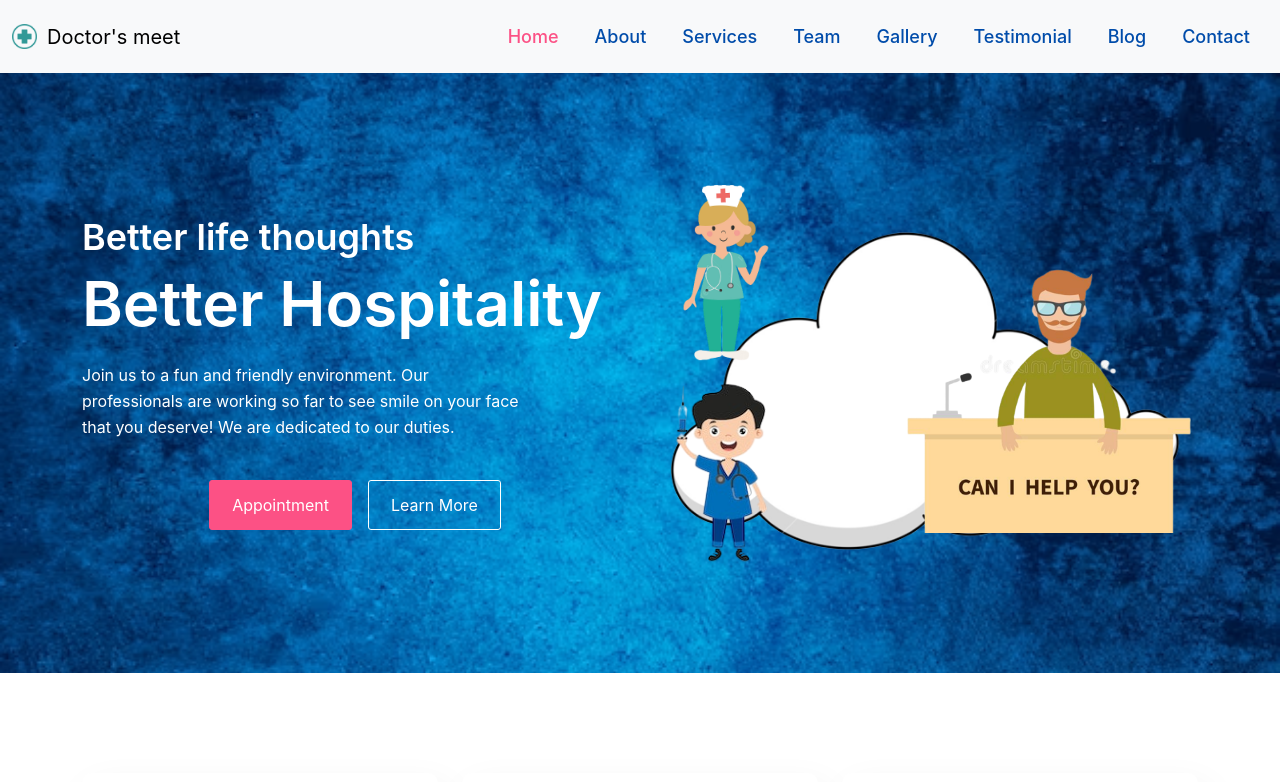
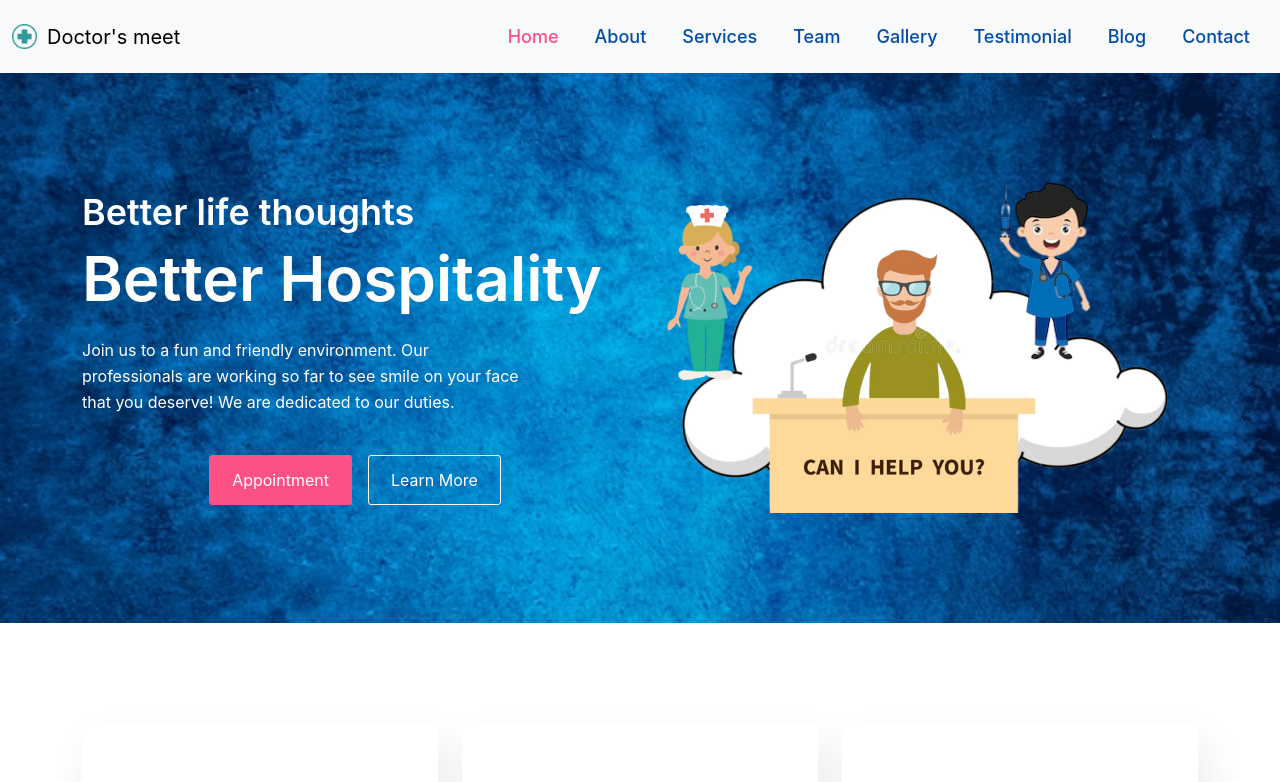
Before and after one commit to Souma-coder/Hospital_app, a React (Create React App) app: page / in a window 1280 px wide. Shown: the top 782 px of the page. Built offline with nearby package versions, Linux system fonts and the light colour scheme.

Commit message:
27th april morning updation

```diff
--- a/src/components/home/home.css
+++ b/src/components/home/home.css
@@ -21,15 +21,60 @@
   justify-content: center;
 }
 
+.banner_wrapper .animate-img {
+  position: absolute;
+  top: 10px;
+  left: 50%;
+  -webkit-transform: translateX(-50%);
+  transform: translateX(-50%);
+  z-index: 22;
+}
+
 .aimg1,
 .aimg2 {
   width: 200px;
 }
 
+.aimg1 {
+  position: absolute;
+  left: -5.6875rem;
+  -webkit-animation-name: movebounce;
+  animation-name: movebounce;
+  -webkit-animation-delay: 100ms;
+  animation-delay: 100ms;
+  -webkit-animation-iteration-count: infinite;
+  animation-iteration-count: infinite;
+  -webkit-animation-timing-function: ease-in-out;
+  animation-timing-function: ease-in-out;
+  -webkit-animation-duration: 2s;
+  animation-duration: 2s;
+  -webkit-animation-direction: alternate;
+  animation-direction: alternate;
+}
+
+.aimg2 {
+  margin-left: 15.5rem;
+  position: relative;
+  bottom: 25px;
+  -webkit-animation-name: movebounce;
+  animation-name: movebounce;
+  -webkit-animation-delay: 200ms;
+  animation-delay: 200ms;
+  -webkit-animation-iteration-count: infinite;
+  animation-iteration-count: infinite;
+  -webkit-animation-timing-function: ease-in-out;
+  animation-timing-function: ease-in-out;
+  -webkit-animation-duration: 2s;
+  animation-duration: 2s;
+  -webkit-animation-direction: alternate;
+  animation-direction: alternate;
+}
+
 .aimg3 {
   width: 350px;
   position: relative;
-  bottom: 40px;
+  bottom: 10px;
+  right: 55px;
 }
 
 .homepageicons {
@@ -37,3 +82,8 @@
   height: 70px;
   margin-bottom: 20px;
 }
+
+.home .card:hover {
+  -webkit-transform: translateY(-0.625rem);
+  transform: translateY(-0.625rem);
+}
--- a/src/components/nav/nav.css
+++ b/src/components/nav/nav.css
@@ -49,3 +49,9 @@
   box-shadow: 0.5084rem 1.419rem 2.5rem 0 rgb(0 0 0 / 8%);
   transition: 0.3s ease-in-out;
 }
+
+@media (max-width: 1199.5px) {
+  .header_wrapper .navbar-nav .nav-link {
+    font-size: 1rem;
+  }
+}
```
